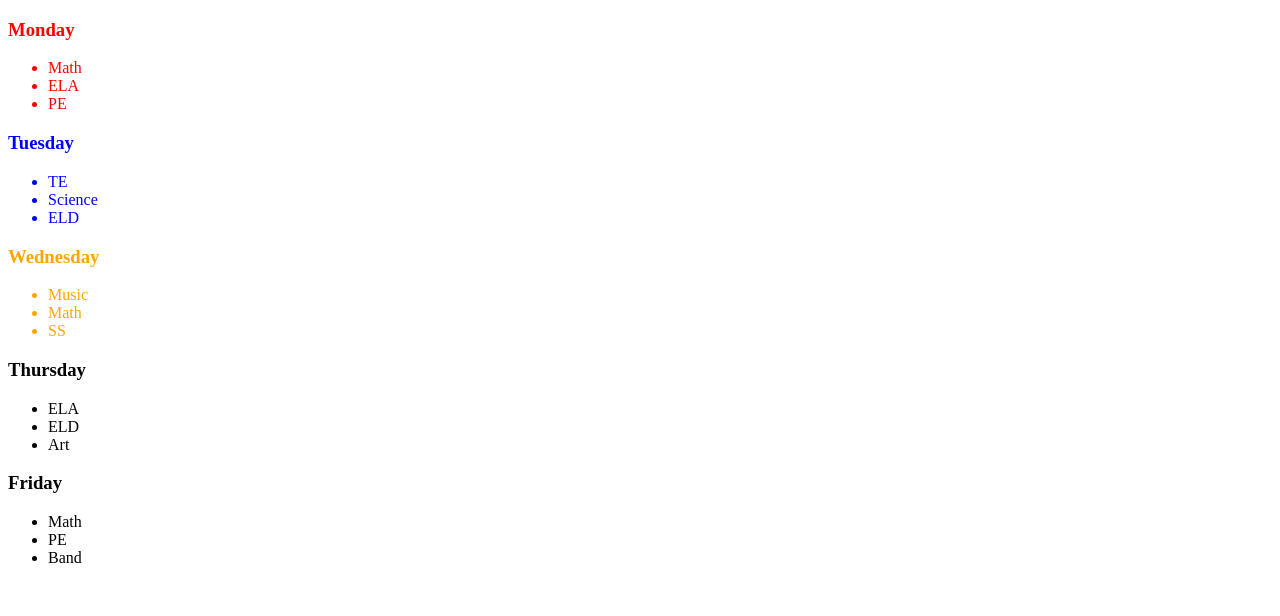
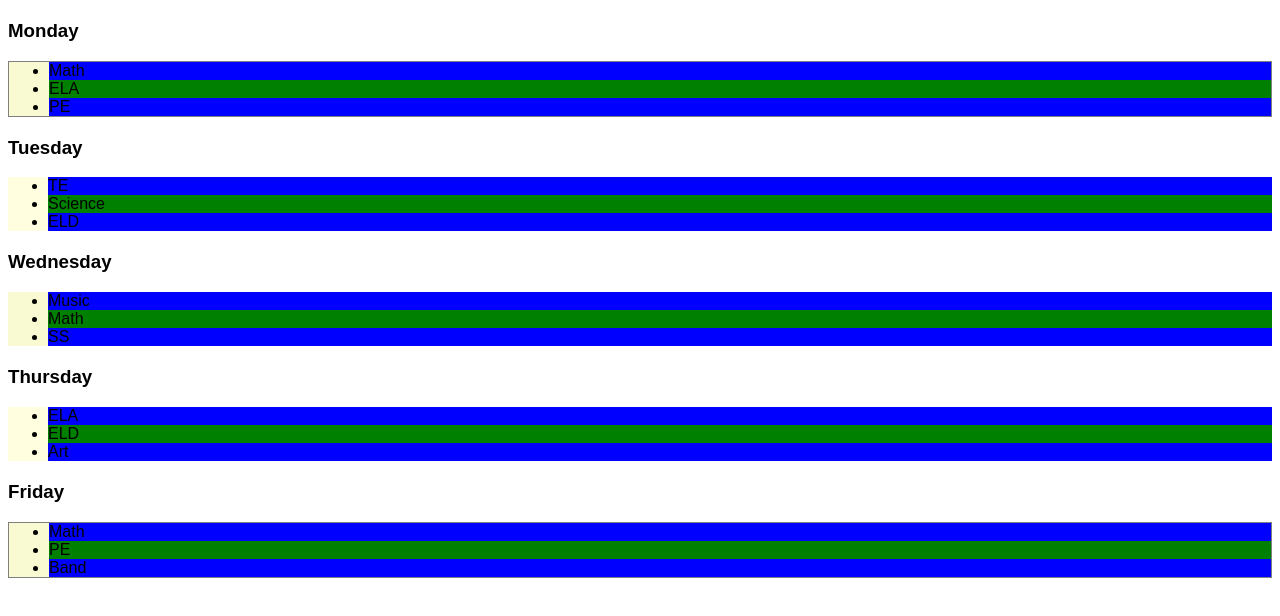
Before and after one commit to Blajjse/HW-8, a plain HTML site: page index.html in a window 1280 px wide. Drawn offline with Linux system fonts and the light colour scheme.

Commit message:
Add files via upload

```diff
--- a/index.html
+++ b/index.html
@@ -1,39 +1,39 @@
 <!DOCTYPE html>
-<html lang="uk">
+<html lang="en">
 <head>
     <meta charset="UTF-8">
     <meta name="viewport" content="width=device-width, initial-scale=1.0">
-    <title>Списки уроків</title>
-    <link href="styles.css" rel="stylesheet">
+    <title>Document</title>
+    <link href="style.css" rel="stylesheet">
 </head>
 <body>
-    <div class="School">
-        <h3 style="color: red;">Monday</h3>
-        <ul style="color: red;" class="Monday">
+    <div class="school">
+        <h3 class="monday">Monday</h3>
+        <ul class="monday">
             <li>Math</li>
             <li>ELA</li>
             <li>PE</li>
         </ul>
-        <h3 style="color: blue;">Tuesday</h3>
-        <ul style="color: blue;" class="Tuesday">
+        <h3 class="tuesday">Tuesday</h3>
+        <ul class="tuesday">
             <li>TE</li>
             <li>Science</li>
             <li>ELD</li>
         </ul>
-        <h3 style="color: orange;">Wednesday</h3>
-        <ul style="color: orange;" class="Wednesday">
+        <h3 class="wednesday">Wednesday</h3>
+        <ul class="wednesday">
             <li>Music</li>
             <li>Math</li>
             <li>SS</li>
         </ul>
-        <h3 >Thursday</h3>
-        <ul class="Thursday">
+        <h3 class="thursday">Thursday</h3>
+        <ul class="thursday">
             <li>ELA</li>
             <li>ELD</li>
             <li>Art</li>
         </ul>
-        <h3>Friday</h3>
-        <ul class="Friday">
+        <h3 class="friday">Friday</h3>
+        <ul class="friday">
             <li>Math</li>
             <li>PE</li>
             <li>Band</li>
--- a/style.css
+++ b/style.css
@@ -0,0 +1,57 @@
+body {
+    font-family: Arial, sans-serif;
+}
+
+h3 {
+    margin-top: 20px;
+}
+
+.monday h3 {
+    color: rgb(255, 0, 0);
+}
+
+.tuesday h3 {
+    color: rgb(8, 0, 255);
+}
+
+.wednesday h3 {
+    color: rgb(0, 255, 81);
+}
+
+.thursday h3 {
+    color: rgb(0, 255, 229);
+}
+
+.friday h3 {
+    color: rgb(255, 247, 0);
+}
+li:hover {
+    background-color: black;
+}
+li:active {
+    background-color: black;
+}
+li:focus {
+    outline: 2px solid lightgreen;
+}
+li:nth-child(even) {
+    background-color: green;
+}
+li:nth-child(odd) {
+    background-color: blue;
+}
+ul:first-of-type {
+    border: 1px solid gray;
+}
+ul:last-of-type {
+    border: 1px solid gray;
+}
+ul:nth-of-type(odd) {
+    background-color: lightgoldenrodyellow;
+}
+ul:nth-of-type(even) {
+    background-color: lightyellow;
+}
+ul:not(:first-of-type) {
+    margin-top: 12px;
+}
```
